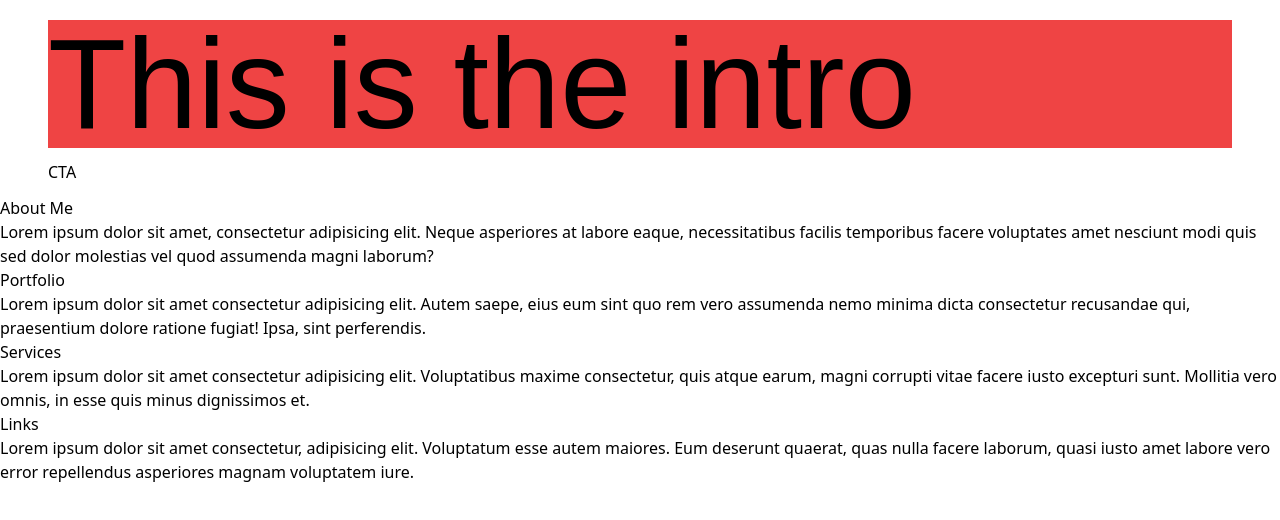
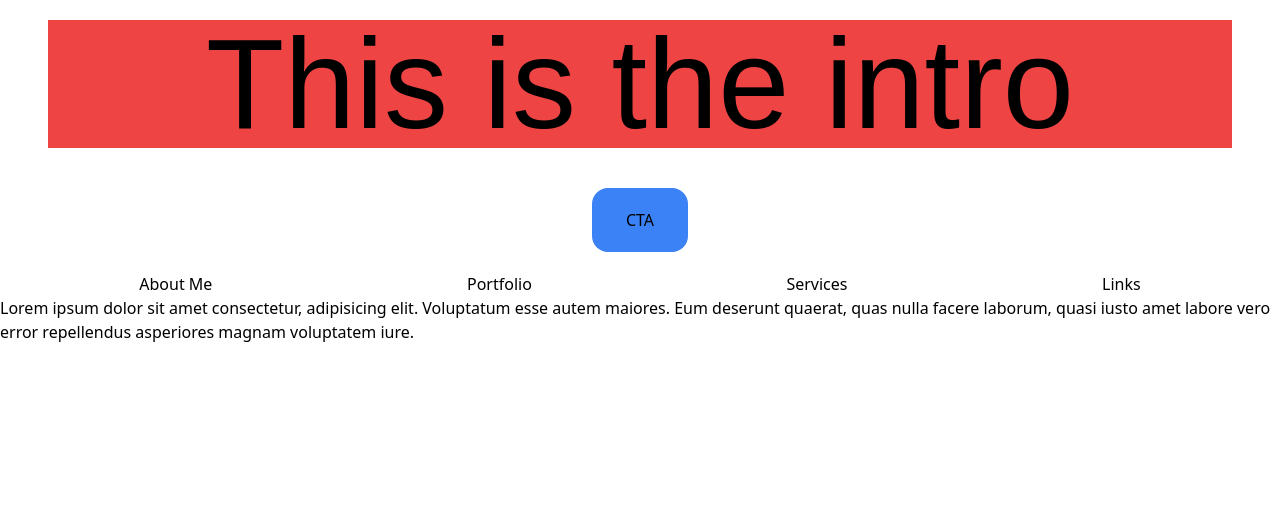
Before and after one commit to JobaAdewumi/portfolio-v2, a SvelteKit app: page / in a window 1280 px wide. Shown: the top 520 px of the page. Built offline with nearby package versions, Linux system fonts and the light colour scheme.

Commit message:
Tweaking bottom nav bar

```diff
--- a/src/routes/+page.svelte
+++ b/src/routes/+page.svelte
@@ -1,40 +1,35 @@
+<script lang="ts">
+</script>
+
 <section class="mx-7 mb-3 mt-5 md:mx-12">
 	<div>
-		<h2 class="font-pT my-3 bg-red-500 text-6xl md:text-8xl xl:text-9xl">This is the intro</h2>
+		<h2 class="font-pT my-3 bg-red-500 text-center text-6xl md:text-8xl xl:text-9xl">
+			This is the intro
+		</h2>
 	</div>
 	<div class="flex items-center justify-center">
-		<enhanced:img class=" w-1/2" src="$lib/assets/images/headshot.jpg" alt="An alt text" />
+		<div class="w-2/4">
+			<enhanced:img
+				class="mx-auto rounded-3xl"
+				src="$lib/assets/images/headshot.jpg"
+				alt="An alt text"
+			/>
+		</div>
 	</div>
-	<div><button type="button">CTA</button></div>
+	<div class="mb-5 mt-7 flex items-center justify-center">
+		<button class="h-16 w-24 rounded-2xl bg-blue-500 px-3 py-3" type="button">CTA</button>
+	</div>
 </section>
 
 <section>
+	<div class="mx-3 flex justify-around">
+		<span> About Me </span>
+		<span> Portfolio </span>
+		<span> Services </span>
+		<span> Links </span>
+	</div>
+
 	<div>
-		<h3>About Me</h3>
-		<p>
-			Lorem ipsum dolor sit amet, consectetur adipisicing elit. Neque asperiores at labore eaque,
-			necessitatibus facilis temporibus facere voluptates amet nesciunt modi quis sed dolor
-			molestias vel quod assumenda magni laborum?
-		</p>
-	</div>
-	<div>
-		<h3>Portfolio</h3>
-		<p>
-			Lorem ipsum dolor sit amet consectetur adipisicing elit. Autem saepe, eius eum sint quo rem
-			vero assumenda nemo minima dicta consectetur recusandae qui, praesentium dolore ratione
-			fugiat! Ipsa, sint perferendis.
-		</p>
-	</div>
-	<div>
-		<h3>Services</h3>
-		<p>
-			Lorem ipsum dolor sit amet consectetur adipisicing elit. Voluptatibus maxime consectetur, quis
-			atque earum, magni corrupti vitae facere iusto excepturi sunt. Mollitia vero omnis, in esse
-			quis minus dignissimos et.
-		</p>
-	</div>
-	<div>
-		<h3>Links</h3>
 		<p>
 			Lorem ipsum dolor sit amet consectetur, adipisicing elit. Voluptatum esse autem maiores. Eum
 			deserunt quaerat, quas nulla facere laborum, quasi iusto amet labore vero error repellendus
```
